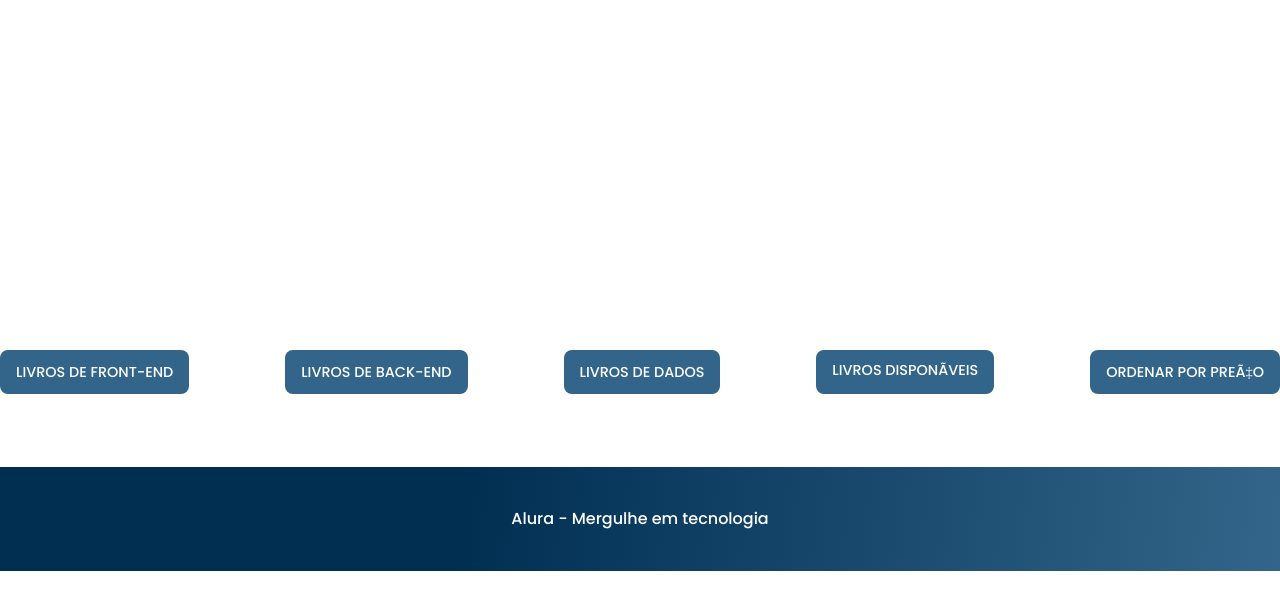
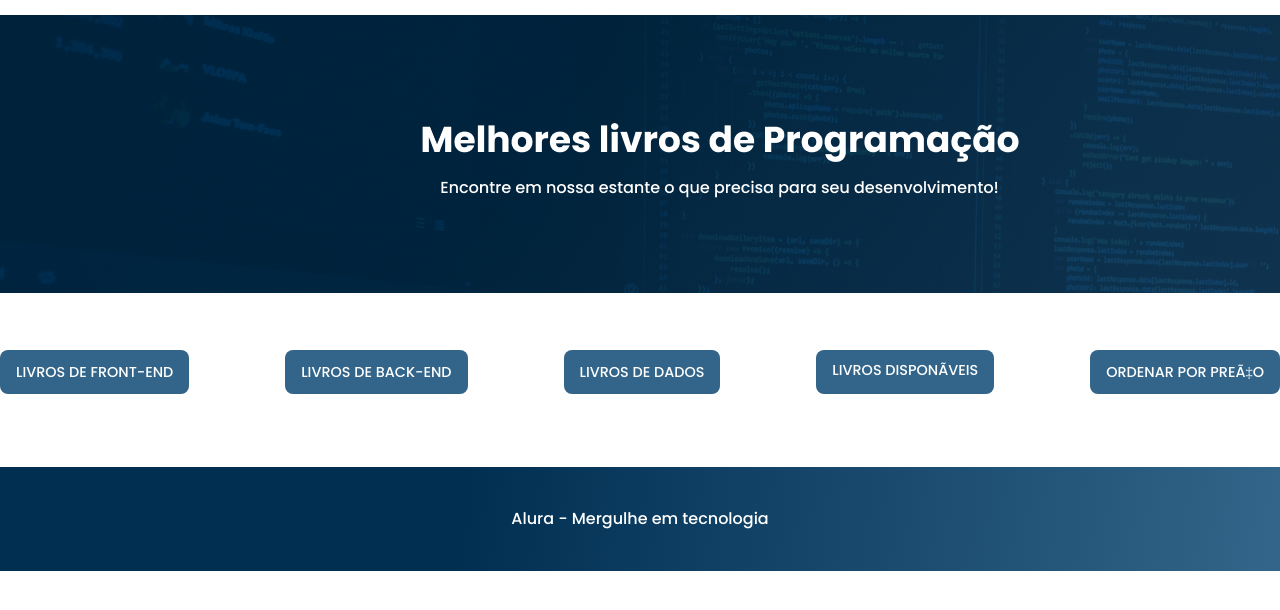
Before and after one commit to barbourdev/metodosArray, a plain HTML site: page index.html in a window 1280 px wide. Shown: the part 58-668 px from the top of the page. Drawn offline with nearby package versions, Linux system fonts and the light colour scheme; the site is published under a folder, as on GitHub Pages, so addresses that start at the root find nothing; no server answers.

Commit message:
Update style.css

```diff
--- a/style.css
+++ b/style.css
@@ -27,7 +27,7 @@ body {
 }
 
 .banner {
-  background-image: url('/imagens/Banner-1.png');
+  background-image: url('./imagens/Banner-1.png');
   background-repeat: no-repeat;
   background-size: cover;
   height: 278px;
```
